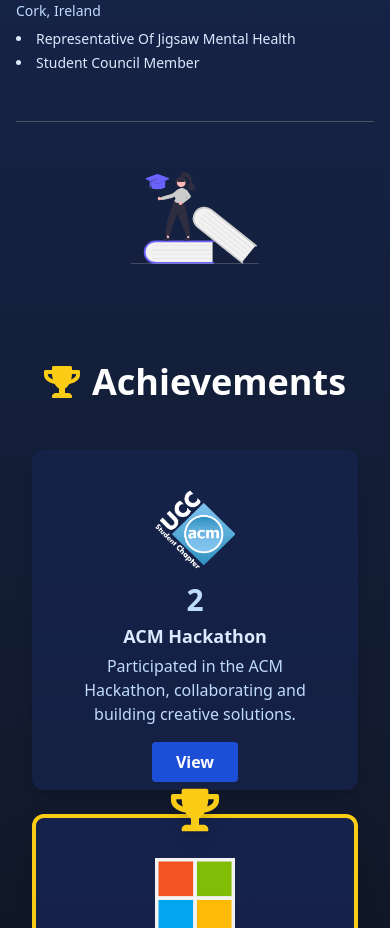
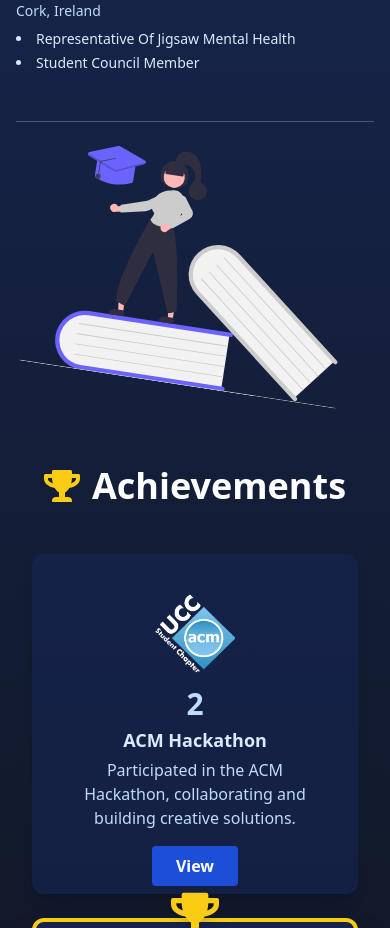
Before and after one commit to JordanBuckleyGit/my-portfolio, a React (Vite) app: page / in a window 390 px wide. Shown: the part 2020-2948 px from the top of the page. Built offline with nearby package versions, Linux system fonts and the light colour scheme.

Commit message:
moving responsive svg

```diff
--- a/src/components/EducationSection.jsx
+++ b/src/components/EducationSection.jsx
@@ -18,14 +18,12 @@ function EducationSection() {
   return (
     <section
       id="education"
-      className="flex flex-col lg:flex-row w-full items-start lg:items-stretch gap-2 lg:gap-8" // Drastically reduced gap
+      className="flex flex-col lg:flex-row w-full items-start lg:items-stretch gap-2 lg:gap-8"
     >
-      {/* Inner div containing content and SVG, still flex-col on smaller screens */}
       <div className={`flex flex-col ${isMobile ? "" : "lg:flex-row"} w-full items-start lg:items-stretch relative`}>
-
         {/* Education Content Block */}
         <div
-          className="flex flex-col items-start w-full sm:max-w-xs md:max-w-[18rem] lg:max-w-3xl lg:flex-grow" // AGGRESSIVE MAX-WIDTHS
+          className="flex flex-col items-start w-full sm:max-w-xs md:max-w-[18rem] lg:max-w-3xl lg:flex-grow"
         >
           <h2 className="text-4xl sm:text-6xl font-bold text-white mb-8 sm:mb-12 text-left">Education</h2>
           <div className="space-y-12 sm:space-y-16 w-full">
@@ -77,17 +75,15 @@ function EducationSection() {
           </div>
         </div>
 
-        {/* Animated SVG illustration Container */}
         <motion.div
-          className="flex justify-center items-center w-full mt-8 lg:mt-0 lg:ml-8 lg:w-[20rem] lg:h-[20rem] flex-none overflow-hidden"
-          initial="hidden"
-          whileInView="visible"
-          viewport={{ once: true, amount: 0.2 }}
+          className="flex justify-center items-center w-full mt-8 lg:mt-0 lg:ml-8 lg:max-w-[22rem] lg:max-h-[22rem] flex-none overflow-hidden"
+          animate={{ rotate: [-10, 10, -10] }}
+          transition={{ repeat: Infinity, duration: 2, ease: "easeInOut" }}
         >
           <img
             src={`${import.meta.env.BASE_URL}education.svg`}
             alt="Education Illustration"
-            className="w-[8rem] h-[8rem] max-w-full max-h-full sm:w-[10rem] sm:h-[10rem] md:w-[10rem] md:h-[10rem] lg:w-full lg:h-full object-contain"
+            className="w-full h-auto max-w-[20rem] max-h-[20rem] sm:max-w-[25rem] sm:max-h-[25rem] md:max-w-[30rem] md:max-h-[30rem] lg:max-w-[35rem] lg:max-h-[35rem] object-contain"
           />
         </motion.div>
       </div>
```
